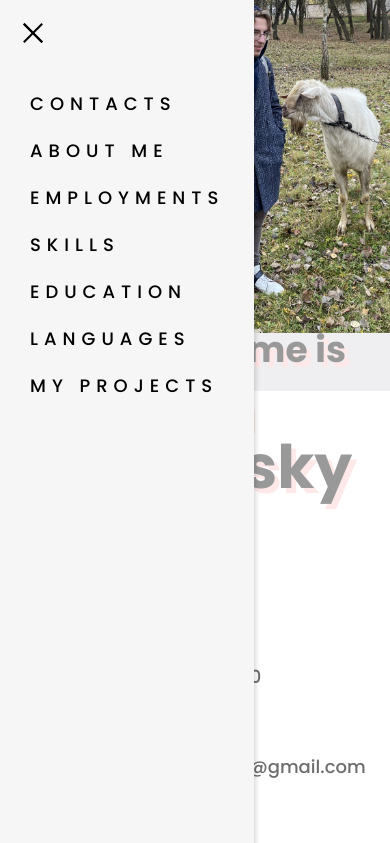
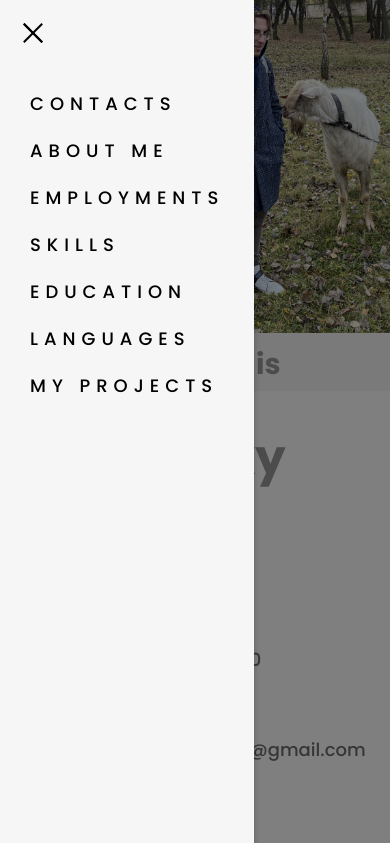
Before and after one commit to ArtyomKr/rsschool-cv, a plain HTML site: page index.html in a window 390 px wide. Both pictures are taken after a click on the label 33 px from the left and 33 px from the top of the page. Shown: the top 843 px of the page. Drawn offline with Linux system fonts and the light colour scheme.

Commit message:
feat: add overlay to burger menu

```diff
--- a/index.html
+++ b/index.html
@@ -16,6 +16,7 @@
                 <label class="menu__btn" for="menu__toggle">
                     <span></span>
                 </label>
+                <label class="menu__overlay" for="menu__toggle"></label>
                 <nav class="nav-bar">
                     <a class="nav-bar__link" href="#contacts">CONTACTS</a>
                     <a class="nav-bar__link" href="#about">ABOUT ME</a>
--- a/src/style.css
+++ b/src/style.css
@@ -31,7 +31,7 @@ a {
 
     margin-left: 15%;
 
-    background: #efeff1;
+    background: #F6F6F6;
 }
 
 .hamburger-menu {
@@ -61,21 +61,21 @@ a {
     max-width: 60%;
     height: 0;
     position: relative;
-    top: -400px;
+    top: -340px;
     margin: 0 1rem 0 5%;
 }
 
 .header-content__name {
     margin-bottom: 0.2em;
-    font-size: 5em;
+    font-size: 4em;
     line-height: 1em;
     color: #999999;
-    text-shadow: 5px 5px #FFE8E8;
 }
 
 .header-content__name-sub {
     font-size: 0.5em;
     line-height: 1.5em;
+    text-shadow: none;
 }
 
 .img-container {
@@ -241,9 +241,9 @@ a {
     .header-content {
         max-width: 100%;
         margin-right: 0;
-        top: -31vw;
+        top: -23vw;
         height: initial;
-        margin-bottom: -31vw;
+        margin-bottom: -23vw;
 
         font-size: 12px;
     }
@@ -316,10 +316,12 @@ a {
         background-color: #000000;
         transition-duration: .25s;
     }
+
     .menu__btn > span::before {
         content: '';
         top: -8px;
     }
+
     .menu__btn > span::after {
         content: '';
         top: 8px;
@@ -353,16 +355,31 @@ a {
     #menu__toggle:checked ~ .menu__btn > span {
         transform: rotate(45deg);
     }
+
     #menu__toggle:checked ~ .menu__btn > span::before {
         top: 0;
         transform: rotate(0);
     }
+
     #menu__toggle:checked ~ .menu__btn > span::after {
         top: 0;
         transform: rotate(90deg);
     }
+
     #menu__toggle:checked ~ .nav-bar {
         visibility: visible;
         left: 0;
     }
+
+    #menu__toggle:checked ~ .menu__overlay{
+        display: block;
+        position: fixed;
+        background-color: #00000080;
+
+        left: 0;
+        right: 0;
+        bottom: 0;
+        top: 0;
+        z-index: 1;
+    }
 }
```
